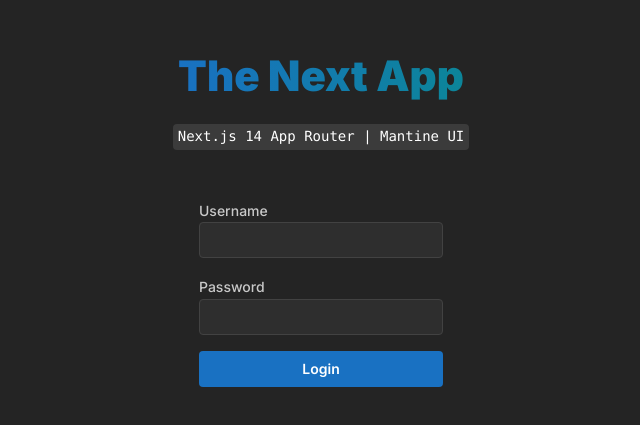
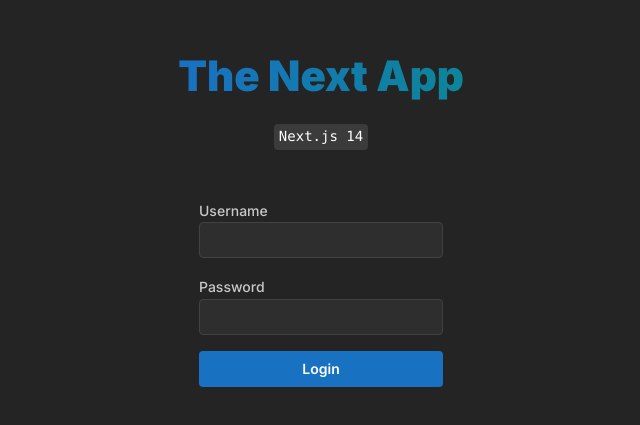
Before and after one commit to zainfikrih/the-next-app, a Next.js app: page /auth in a window 1280 px wide. Shown: the part 185-610 px from the top of the page, without its empty margins (319-959 px from the left). Built offline with nearby package versions, Linux system fonts and the light colour scheme.

Commit message:
change title login page

```diff
--- a/src/app/auth/page.tsx
+++ b/src/app/auth/page.tsx
@@ -16,7 +16,7 @@
           </Text>
         </Center>
         <Center>
-          <Code fz={"14"}>Next.js 14 App Router | Mantine UI</Code>
+          <Code fz={"14"}>Next.js 14</Code>
         </Center>
         <Center mt={32}>
           <LoginForm />
```
